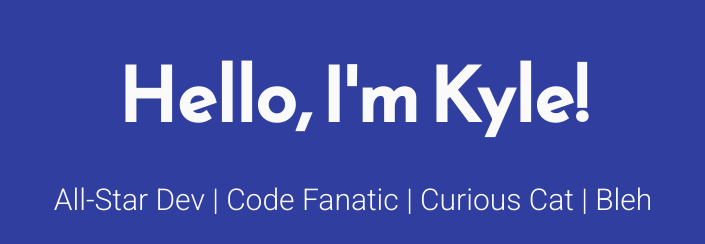
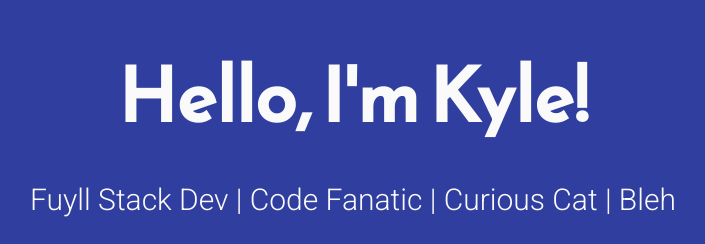
Before and after one commit to kyltec/kyltec.github.io, a plain HTML site: page index.html in a window 1280 px wide. Shown: the part 217-461 px from the top of the page, without its empty margins (287-992 px from the left). Drawn offline with Linux system fonts and the light colour scheme.

Commit message:
edit description

```diff
--- a/index.html
+++ b/index.html
@@ -33,7 +33,7 @@
     <main>
       <div class="intro">Hello, I'm Kyle!</div>
       <div class="tagline">
-        All-Star Dev | Code Fanatic | Curious Cat | Bleh
+        Fuyll Stack Dev | Code Fanatic | Curious Cat | Bleh
       </div>
       <!-- Find your icons from here - https://fontawesome.com/icons?d=gallery&s=brands -->
       <div class="icons-social">
```
